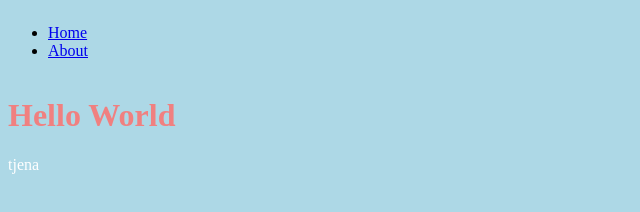
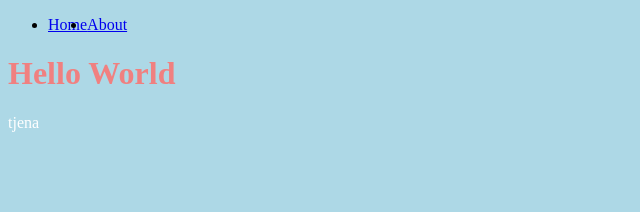
Before and after one commit to ElinFredriksson/GIT-test, a plain HTML site: page index.html in a window 1280 px wide. Shown: the whole page, without its empty margins (0-640 px from the left). Drawn offline with Linux system fonts and the light colour scheme.

Commit message:
ändring

```diff
--- a/style.css
+++ b/style.css
@@ -2,7 +2,7 @@ body {
     background: lightblue;
 }
 
-header {
+ul {
     display: flex;
     flex-direction: row;
 }
```
